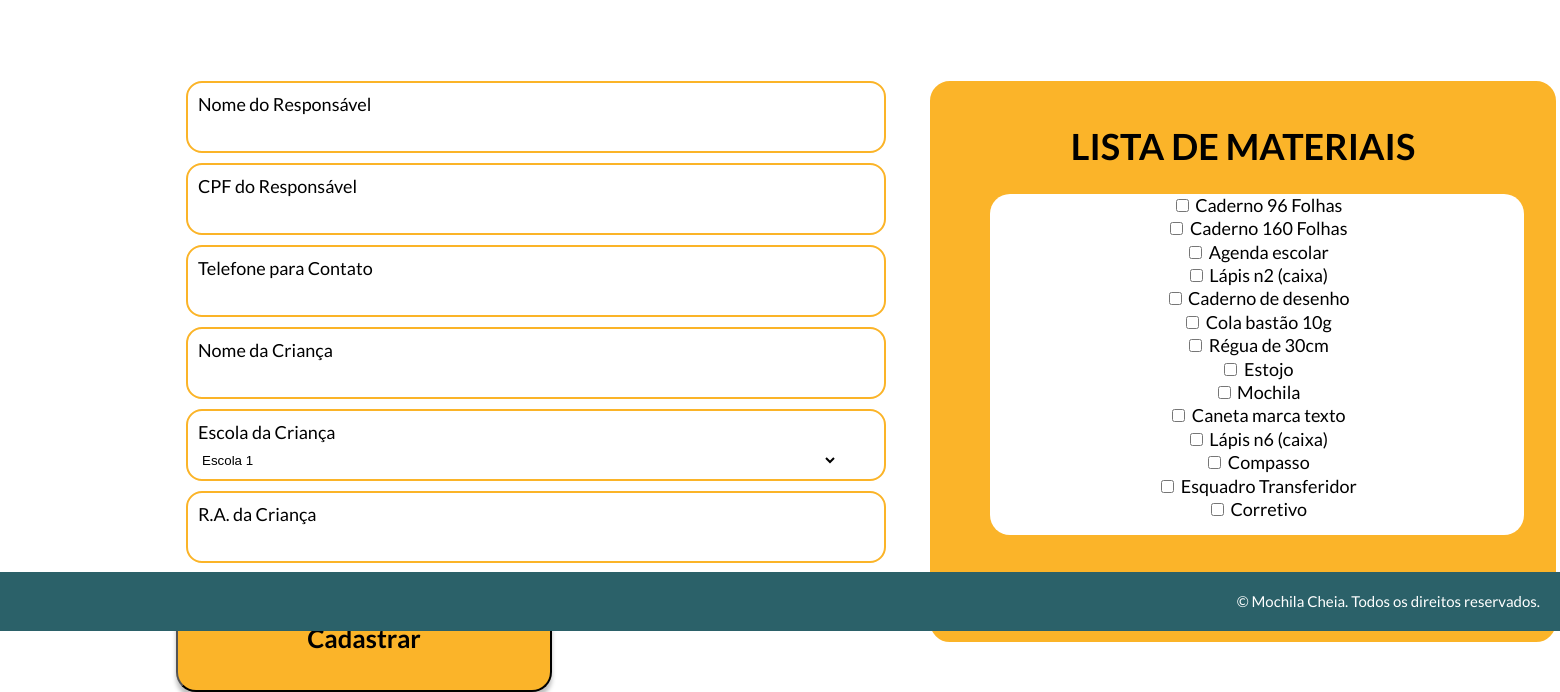
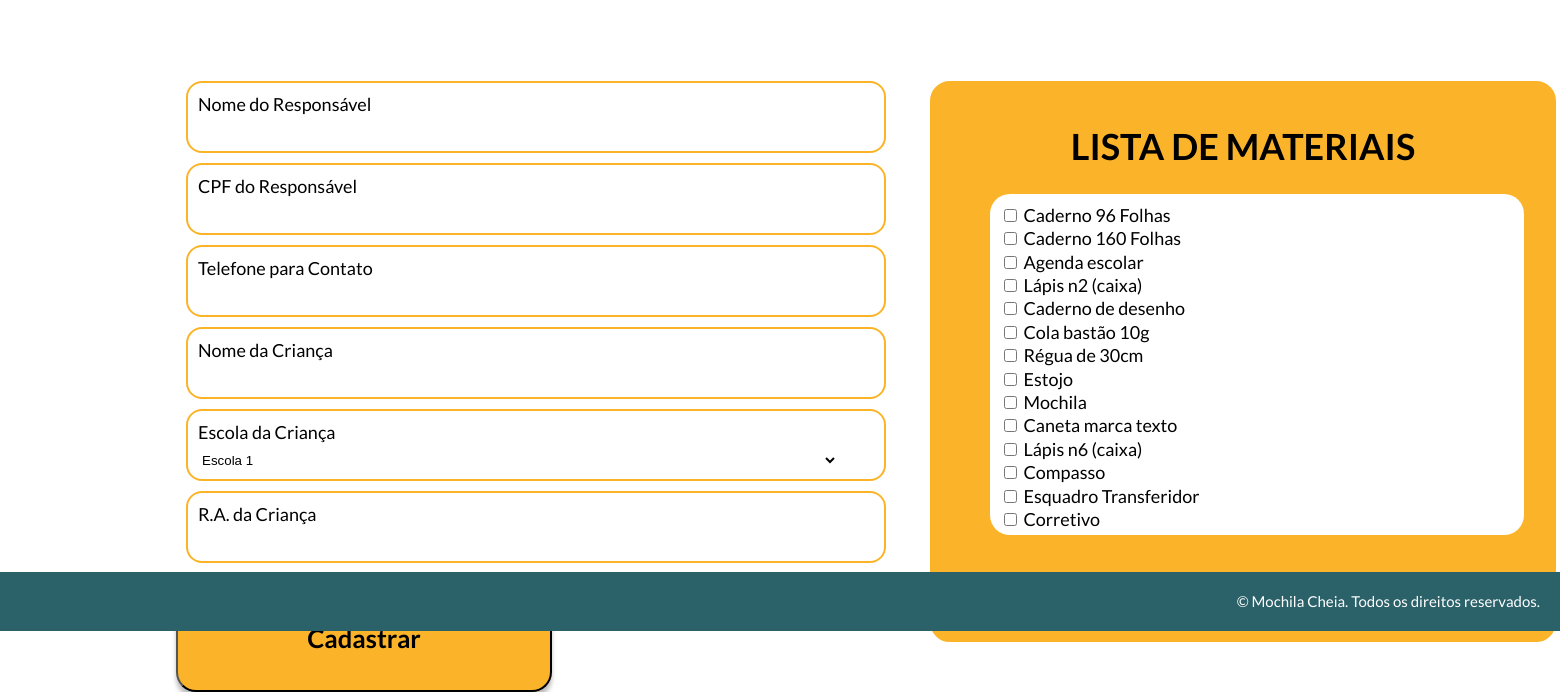
Before and after one commit to adiala/mochila-cheia-hackaton, a PHP site: page /registerPage.html in a window 1560 px wide. Shown: the part 169-861 px from the top of the page. Run offline with PHP 8.4, Linux system fonts and the light colour scheme.

Commit message:
conserta popup de doação efetuada com sucesso

```diff
--- a/app/scss/_assets.scss
+++ b/app/scss/_assets.scss
@@ -137,4 +137,8 @@
     background-repeat: no-repeat;
     background-position: center top;
     min-height: 150px;
+
+    @include breakpoint-up(large) {
+        min-height: 500px;
+    }
   }
--- a/app/scss/style.css
+++ b/app/scss/style.css
@@ -383,6 +383,12 @@ fieldset {
   background-repeat: no-repeat;
   background-position: center top;
   min-height: 150px;
+}
+
+@media (min-width: 64em) {
+  .donation-image {
+    min-height: 500px;
+  }
 }
 
 .header.open .header__menu > span:first-child {
--- a/css/style.css
+++ b/css/style.css
@@ -61,7 +61,7 @@
     height: 35.063rem;
     background-color: #fbb429;
     border-radius: 1.25rem;
-    text-align: center;
+    text-align: left;
 }
 
 .itensList{
@@ -70,6 +70,7 @@
     height: 21.313rem;
     border-radius: 1.25rem;
     margin-left: 3rem;
+    padding: 10px;
     overflow-x: hidden;
     overflow-y: scroll;
   }
```
Also changed, not shown: 1 other file.
